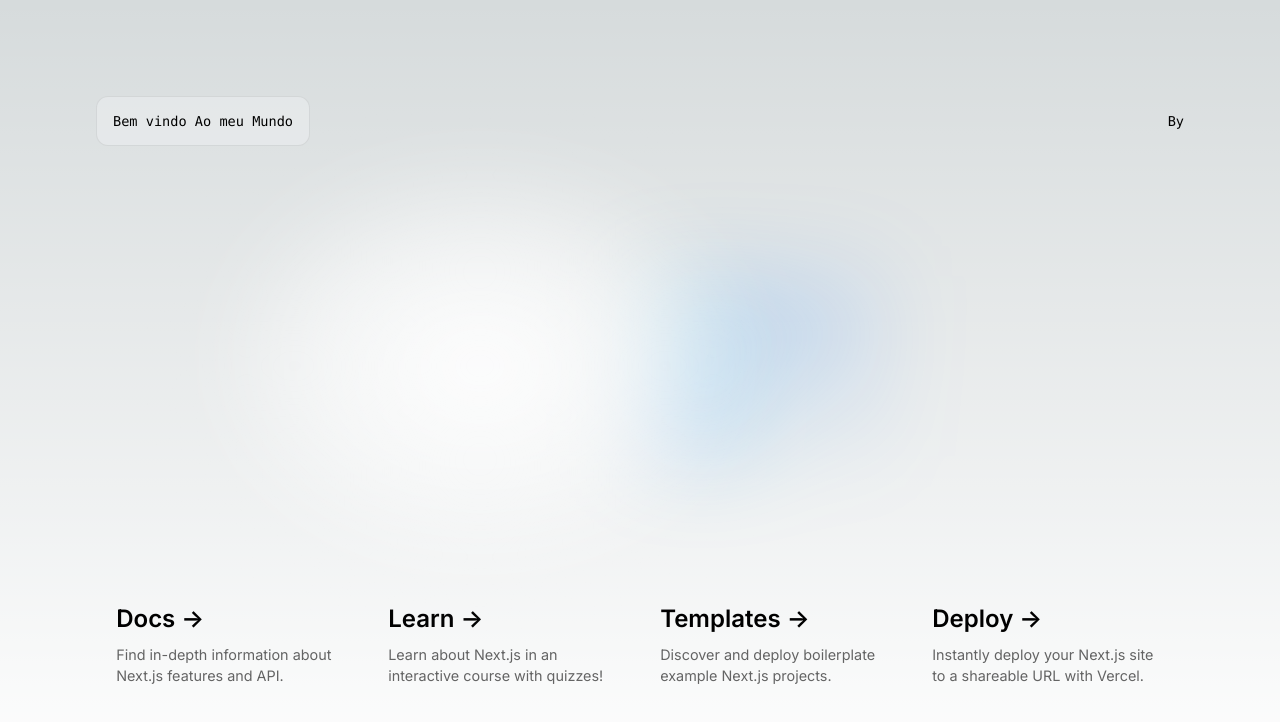
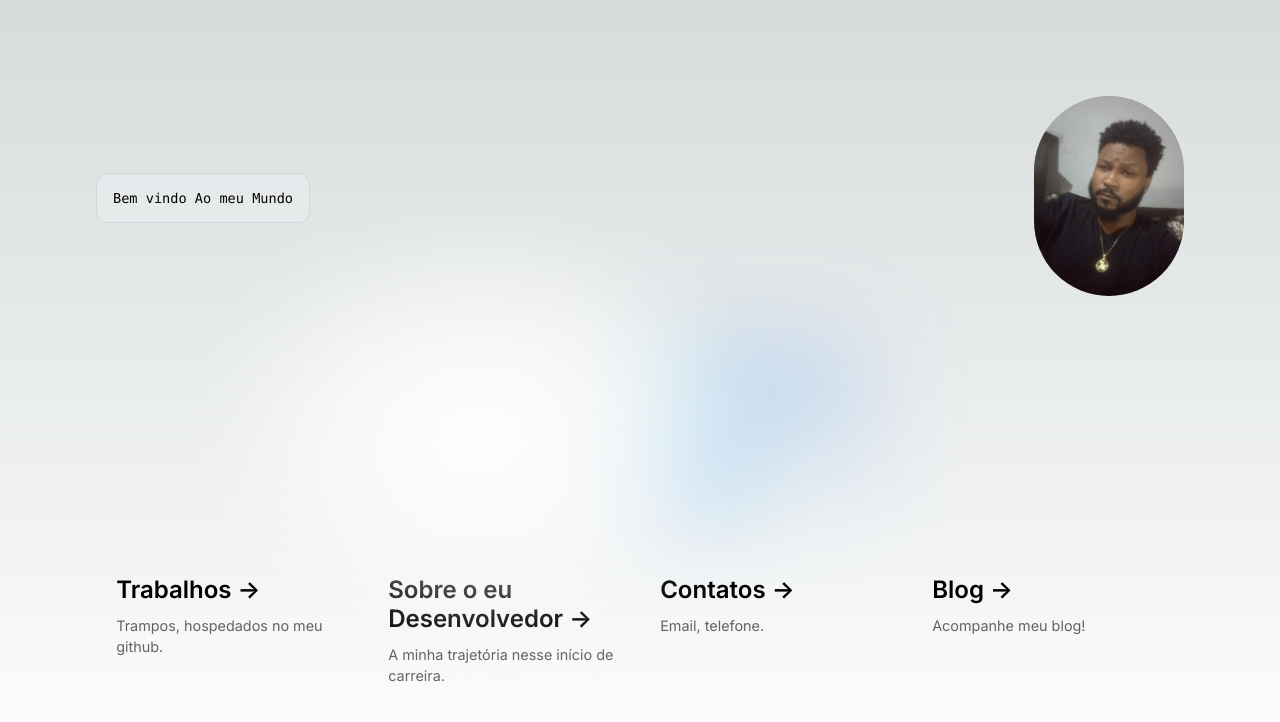
Before and after one commit to WorleySacramento/Worleysacramento.github.io, a Next.js app: page / in a window 1280 px wide. Shown: the top 722 px of the page. Built offline with nearby package versions, Linux system fonts and the light colour scheme.

Commit message:
update
pagina home construida!

```diff
--- a/pages/index.js
+++ b/pages/index.js
@@ -19,22 +19,15 @@ export default function Home() {
           <p>
             Bem vindo Ao meu Mundo
           </p>
-          <div>
-            <a
-              href="https://vercel.com?utm_source=create-next-app&utm_medium=default-template&utm_campaign=create-next-app"
-              target="_blank"
-              rel="noopener noreferrer"
-            >
-              By{' '}
-              {/* <Image
-                src="/vercel.svg"
+          <div className={styles.profile}>
+              <Image
+                src="/profile.jpg"
                 alt="Vercel Logo"
-                className={styles.vercelLogo}
-                width={100}
-                height={24}
+                className={styles.foto}
+                width={150}
+                height={200}
                 priority
-              /> */}
-            </a>
+              />
           </div>
         </div>
 
@@ -51,59 +44,58 @@ export default function Home() {
 
         <div className={styles.grid}>
           <a
-            href="https://nextjs.org/docs?utm_source=create-next-app&utm_medium=default-template&utm_campaign=create-next-app"
+            href="#"
             className={styles.card}
             target="_blank"
             rel="noopener noreferrer"
           >
             <h2>
-              Docs <span>-&gt;</span>
+              Trabalhos <span>-&gt;</span>
             </h2>
             <p>
-              Find in-depth information about Next.js features and&nbsp;API.
+              Trampos, hospedados no meu github.
             </p>
           </a>
 
           <a
-            href="https://nextjs.org/learn?utm_source=create-next-app&utm_medium=default-template&utm_campaign=create-next-app"
+            href="#"
             className={styles.card}
             target="_blank"
             rel="noopener noreferrer"
           >
             <h2>
-              Learn <span>-&gt;</span>
+              Sobre o eu Desenvolvedor <span>-&gt;</span>
             </h2>
             <p>
-              Learn about Next.js in an interactive course with&nbsp;quizzes!
+              A minha trajetória nesse início de carreira.
             </p>
           </a>
 
           <a
-            href="https://vercel.com/templates?framework=next.js&utm_source=create-next-app&utm_medium=default-template&utm_campaign=create-next-app"
+            href="#"
             className={styles.card}
             target="_blank"
             rel="noopener noreferrer"
           >
             <h2>
-              Templates <span>-&gt;</span>
+              Contatos <span>-&gt;</span>
             </h2>
             <p>
-              Discover and deploy boilerplate example Next.js&nbsp;projects.
+              Email, telefone.
             </p>
           </a>
 
           <a
-            href="https://vercel.com/new?utm_source=create-next-app&utm_medium=default-template&utm_campaign=create-next-app"
+            href="#"
             className={styles.card}
             target="_blank"
             rel="noopener noreferrer"
           >
             <h2>
-              Deploy <span>-&gt;</span>
+              Blog <span>-&gt;</span>
             </h2>
             <p>
-              Instantly deploy your Next.js site to a shareable URL
-              with&nbsp;Vercel.
+              Acompanhe meu blog!
             </p>
           </a>
         </div>
--- a/styles/Home.module.css
+++ b/styles/Home.module.css
@@ -38,6 +38,46 @@
   font-weight: 700;
   font-family: var(--font-mono);
 }
+.foto{
+  border-radius: 15rem;
+}
+
+.profile{
+border-radius: 15rem;
+
+}
+.profile {
+	-webkit-animation: profile 0.65s ease-out both;
+	        animation: profile 0.65s ease-out both;
+}
+
+ @-webkit-keyframes profile {
+  0% {
+    -webkit-transform: rotate(540deg) scale(5);
+            transform: rotate(540deg) scale(5);
+    opacity: 0;
+  }
+  100% {
+    -webkit-transform: rotate(0) scale(1);
+            transform: rotate(0) scale(1);
+    opacity: 1;
+  }
+}
+@keyframes profile {
+  0% {
+    -webkit-transform: rotate(540deg) scale(5);
+            transform: rotate(540deg) scale(5);
+    opacity: 0;
+  }
+  100% {
+    -webkit-transform: rotate(0) scale(1);
+            transform: rotate(0) scale(1);
+    opacity: 1;
+  }
+}
+
+
+
 
 .grid {
   display: grid;
--- a/styles/globals.css
+++ b/styles/globals.css
@@ -82,7 +82,7 @@
 html,
 body {
   max-width: 100vw;
-  overflow-x: hidden;
+  overflow: hidden;
 }
 
 body {
```
Also changed, not shown: public/profile.jpg (added).
